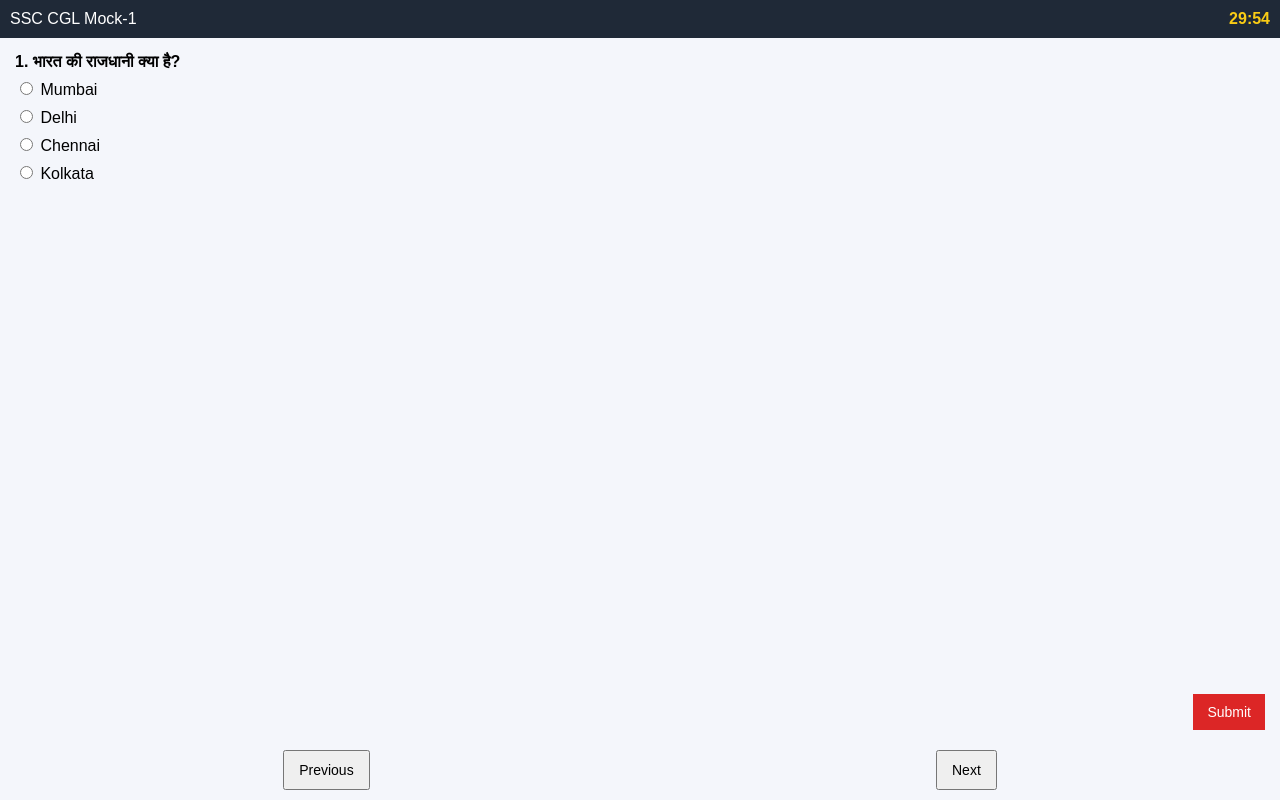
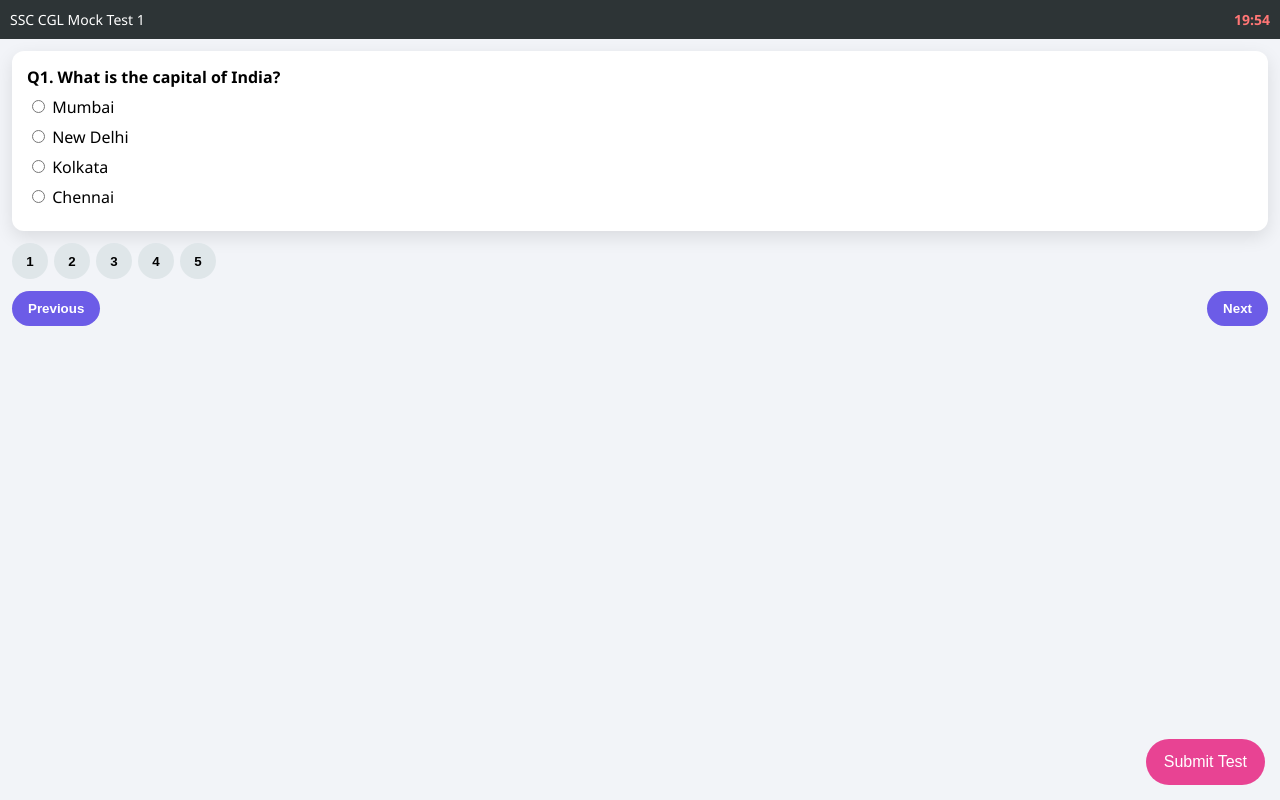
Before and after one commit to manojnehra1801-beep/Online-mock-platform, a Flask app: template templates/ssc_cgl_exam_1.html in a window 1280 px wide. Run offline with Flask 3, Linux system fonts and the light colour scheme; the template is opened without the code that fills it, so the values that code supplies are empty.

Commit message:
Update ssc_cgl_exam_1.html

```diff
--- a/templates/ssc_cgl_exam_1.html
+++ b/templates/ssc_cgl_exam_1.html
@@ -1,27 +1,85 @@
 <!DOCTYPE html>
-<html lang="en">
+<html>
 <head>
 <meta charset="UTF-8">
-<title>SSC CGL Mock Test</title>
 <meta name="viewport" content="width=device-width, initial-scale=1.0">
+<title>SSC CGL Mock Test 1</title>
 
 <style>
-body{font-family:Arial;margin:0;background:#f4f6fb}
+body{
+    margin:0;
+    font-family:Segoe UI, Arial, sans-serif;
+    background:#f2f4f8;
+}
 .header{
-    display:flex;justify-content:space-between;
-    padding:10px;background:#1f2937;color:#fff;
+    background:#2d3436;
+    color:white;
+    padding:10px;
+    display:flex;
+    justify-content:space-between;
+    align-items:center;
+    font-size:14px;
 }
-.timer{color:#facc15;font-weight:bold}
-.qbox{display:none;padding:15px}
-.options label{display:block;margin:8px 0}
+.timer{
+    color:#ff7675;
+    font-weight:bold;
+}
+.container{
+    padding:12px;
+}
+.question{
+    display:none;
+    background:white;
+    padding:15px;
+    border-radius:12px;
+    box-shadow:0 6px 18px rgba(0,0,0,0.1);
+}
+.question.active{
+    display:block;
+}
+.options label{
+    display:block;
+    margin:8px 0;
+}
+.palette{
+    display:flex;
+    flex-wrap:wrap;
+    gap:6px;
+    margin:12px 0;
+}
+.palette button{
+    width:36px;
+    height:36px;
+    border:none;
+    border-radius:50%;
+    background:#dfe6e9;
+    font-weight:bold;
+}
 .controls{
-    position:fixed;bottom:10px;left:0;right:0;
-    display:flex;justify-content:space-around;
+    margin-top:12px;
+    display:flex;
+    justify-content:space-between;
 }
-button{padding:10px 14px;font-size:14px}
+.controls button{
+    padding:10px 16px;
+    border:none;
+    border-radius:20px;
+    font-weight:bold;
+    background:#6c5ce7;
+    color:white;
+}
 .submit{
-    position:fixed;right:15px;bottom:70px;
-    background:#dc2626;color:#fff;border:none;
+    position:fixed;
+    bottom:15px;
+    right:15px;
+}
+.submit button{
+    background:#e84393;
+    color:white;
+    padding:14px 18px;
+    border:none;
+    border-radius:30px;
+    font-size:16px;
 }
 </style>
 </head>
@@ -29,102 +87,112 @@ button{padding:10px 14px;font-size:14px}
 <body>
 
 <div class="header">
-    <div>SSC CGL Mock-1</div>
-    <div class="timer" id="timer"></div>
+    <div>SSC CGL Mock Test 1</div>
+    <div class="timer" id="time">20:00</div>
 </div>
 
-<div id="questions"></div>
+<div class="container">
 
-<div class="controls">
-    <button onclick="prevQ()">Previous</button>
-    <button onclick="nextQ()">Next</button>
+    <!-- QUESTION 1 -->
+    <div class="question active">
+        <b>Q1. What is the capital of India?</b>
+        <div class="options">
+            <label><input type="radio" name="q1"> Mumbai</label>
+            <label><input type="radio" name="q1"> New Delhi</label>
+            <label><input type="radio" name="q1"> Kolkata</label>
+            <label><input type="radio" name="q1"> Chennai</label>
+        </div>
+    </div>
+
+    <!-- QUESTION 2 -->
+    <div class="question">
+        <b>Q2. 25 × 4 = ?</b>
+        <div class="options">
+            <label><input type="radio" name="q2"> 50</label>
+            <label><input type="radio" name="q2"> 75</label>
+            <label><input type="radio" name="q2"> 100</label>
+            <label><input type="radio" name="q2"> 125</label>
+        </div>
+    </div>
+
+    <!-- QUESTION 3 -->
+    <div class="question">
+        <b>Q3. Synonym of “Rapid”?</b>
+        <div class="options">
+            <label><input type="radio" name="q3"> Slow</label>
+            <label><input type="radio" name="q3"> Fast</label>
+            <label><input type="radio" name="q3"> Lazy</label>
+            <label><input type="radio" name="q3"> Weak</label>
+        </div>
+    </div>
+
+    <!-- QUESTION 4 -->
+    <div class="question">
+        <b>Q4. Who wrote the Indian Constitution?</b>
+        <div class="options">
+            <label><input type="radio" name="q4"> Mahatma Gandhi</label>
+            <label><input type="radio" name="q4"> Jawaharlal Nehru</label>
+            <label><input type="radio" name="q4"> B.R. Ambedkar</label>
+            <label><input type="radio" name="q4"> Rajendra Prasad</label>
+        </div>
+    </div>
+
+    <!-- QUESTION 5 -->
+    <div class="question">
+        <b>Q5. Series: 2, 4, 8, 16, ?</b>
+        <div class="options">
+            <label><input type="radio" name="q5"> 18</label>
+            <label><input type="radio" name="q5"> 24</label>
+            <label><input type="radio" name="q5"> 32</label>
+            <label><input type="radio" name="q5"> 64</label>
+        </div>
+    </div>
+
+    <!-- PALETTE -->
+    <div class="palette">
+        <button onclick="show(0)">1</button>
+        <button onclick="show(1)">2</button>
+        <button onclick="show(2)">3</button>
+        <button onclick="show(3)">4</button>
+        <button onclick="show(4)">5</button>
+    </div>
+
+    <div class="controls">
+        <button onclick="prev()">Previous</button>
+        <button onclick="next()">Next</button>
+    </div>
+
 </div>
 
-<button class="submit" onclick="submitExam()">Submit</button>
+<div class="submit">
+    <button>Submit Test</button>
+</div>
 
 <script>
-/* ================= QUESTIONS ================= */
-const QUESTIONS = [
-    {q:"1. भारत की राजधानी क्या है?", o:["Mumbai","Delhi","Chennai","Kolkata"]},
-    {q:"2. 2 + 2 = ?", o:["3","4","5","6"]},
-    {q:"3. SSC का full form क्या है?", o:["Staff Selection Commission","State Service","Sub Staff","None"]}
-];
+let current = 0;
+const questions = document.querySelectorAll(".question");
 
-/* ================= STATE ================= */
-let currentIndex = parseInt(localStorage.getItem("currentIndex")) || 0;
-let timeLeft = parseInt(localStorage.getItem("timeLeft")) || 1800;
-let answers = JSON.parse(localStorage.getItem("answers") || "{}");
-
-/* ================= RENDER ================= */
-const qDiv = document.getElementById("questions");
-
-QUESTIONS.forEach((q,i)=>{
-    const d=document.createElement("div");
-    d.className="qbox";
-    d.id="q"+i;
-    d.innerHTML=`<b>${q.q}</b><div class="options">${
-        q.o.map((opt,j)=>`
-        <label>
-        <input type="radio" name="q${i}" value="${j}"
-        ${answers[i]==j?"checked":""}
-        onclick="saveAnswer(${i},${j})"> ${opt}
-        </label>`).join("")
-    }</div>`;
-    qDiv.appendChild(d);
-});
-
-function showQ(i){
-    document.querySelectorAll(".qbox").forEach(q=>q.style.display="none");
-    document.getElementById("q"+i).style.display="block";
-    localStorage.setItem("currentIndex",i);
+function show(i){
+    questions[current].classList.remove("active");
+    current = i;
+    questions[current].classList.add("active");
+}
+function next(){
+    if(current < questions.length-1) show(current+1);
+}
+function prev(){
+    if(current > 0) show(current-1);
 }
 
-showQ(currentIndex);
-
-/* ================= NAV ================= */
-function nextQ(){
-    if(currentIndex<QUESTIONS.length-1){
-        currentIndex++;
-        showQ(currentIndex);
-    }
-}
-function prevQ(){
-    if(currentIndex>0){
-        currentIndex--;
-        showQ(currentIndex);
-    }
-}
-
-/* ================= ANSWERS ================= */
-function saveAnswer(q,a){
-    answers[q]=a;
-    localStorage.setItem("answers",JSON.stringify(answers));
-}
-
-/* ================= TIMER ================= */
-function format(sec){
-    const m=Math.floor(sec/60);
-    const s=sec%60;
-    return `${m}:${s<10?"0":""}${s}`;
-}
-document.getElementById("timer").innerText=format(timeLeft);
-
+// TIMER
+let sec = 1200;
 setInterval(()=>{
-    timeLeft--;
-    localStorage.setItem("timeLeft",timeLeft);
-    document.getElementById("timer").innerText=format(timeLeft);
-    if(timeLeft<=0) submitExam();
+    sec--;
+    let m = Math.floor(sec/60);
+    let s = sec%60;
+    document.getElementById("time").innerText =
+        m+":"+(s<10?"0"+s:s);
 },1000);
-
-/* ================= SUBMIT ================= */
-function submitExam(){
-    localStorage.removeItem("currentIndex");
-    localStorage.removeItem("timeLeft");
-    localStorage.removeItem("answers");
-    localStorage.removeItem("mock1_started");
-    alert("Exam submitted");
-    window.location.href="/ssc/cgl/full-mocks";
-}
 </script>
 
 </body>
```
